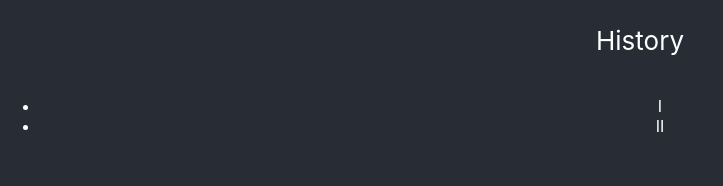
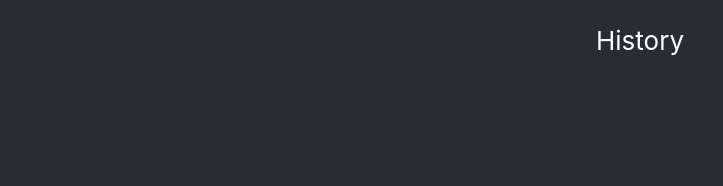
Before and after one commit to dbstylesnet/typescript-test, a React (Create React App) app: page /history in a window 1280 px wide. Shown: the top 186 px of the page, without its empty margins (0-723 px from the left). Built offline with nearby package versions, Linux system fonts and the light colour scheme.

Commit message:
History page and formatting

```diff
--- /dev/null
+++ b/src/HistoryContext.tsx
@@ -0,0 +1,3 @@
+import { createContext } from 'react'
+
+export const HistoryContext = createContext<any>({})
--- /dev/null
+++ b/src/TopTrumps.tsx
@@ -0,0 +1,26 @@
+import React, { useState } from 'react'
+import GlobalStyle from './GlobalStyle';
+import Game from './pages/Game'
+import History from './pages/History'
+import { ApolloProvider } from '@apollo/client'
+import { CLIENT } from './consts'
+import { BrowserRouter as Router, Route, Switch } from 'react-router-dom'
+import { HistoryContext } from './HistoryContext'
+
+const TopTrumps = () => {
+    const [historyScores, setHistoryScores] = useState([])
+
+    return <ApolloProvider client={CLIENT}>
+        <GlobalStyle />
+        <Router>
+            <Switch>
+                <HistoryContext.Provider value={{ historyScores, setHistoryScores }}>
+                    <Route path="/history" component={History} />
+                    <Route path="/" exact component={Game} />
+                </HistoryContext.Provider>
+            </Switch>
+        </Router>
+    </ApolloProvider>
+}
+
+export default TopTrumps
--- a/src/componenets/Button/index.tsx
+++ b/src/componenets/Button/index.tsx
@@ -8,8 +8,8 @@ type BtnProps = {
 
 const Button = ({ callback, text }: BtnProps) => {
     return <ButtonStyles onClick={callback}>
-            {text}
-        </ButtonStyles>
+        {text}
+    </ButtonStyles>
 }
 
 export default Button
--- a/src/componenets/Card/index.tsx
+++ b/src/componenets/Card/index.tsx
@@ -1,7 +1,7 @@
 import React from 'react'
 import CardStyles from './styles'
 
-interface PlayerProps{
+interface PlayerProps {
     isTurnStarted: boolean,
     playerITurn: boolean,
     cardType?: string,
--- a/src/componenets/Header/index.tsx
+++ b/src/componenets/Header/index.tsx
@@ -1,6 +1,6 @@
 import React from 'react'
 import HeaderStyles from './styles'
-import {Link } from 'react-router-dom'
+import { Link } from 'react-router-dom'
 
 type HeaderProps = {
     scores?: string[],
@@ -14,7 +14,7 @@ const Header = ({ scores, scoreI, scoreII }: HeaderProps) => {
             Top Trumps
                 <div className="history-link">
                 <Link to="/history" >
-                        <div>Check History</div>
+                    <div>Results</div>
                 </Link>
             </div>
         </header>
--- a/src/index.tsx
+++ b/src/index.tsx
@@ -1,26 +1,15 @@
 import React from 'react';
 import ReactDOM from 'react-dom';
-import GlobalStyle from './GlobalStyle';
 import * as serviceWorker from './serviceWorker';
-import Game from './pages/Game'
-import History from './pages/History'
-import { ApolloProvider } from  '@apollo/client'
-import { CLIENT } from './consts'
-import { BrowserRouter as Router, Route, Switch } from 'react-router-dom'
+
+import TopTrumps from './TopTrumps'
+
 
 ReactDOM.render(
-  <React.StrictMode>
-    <ApolloProvider client={CLIENT}>
-      <GlobalStyle />
-      <Router>
-        <Switch>
-          <Route path="/history" component={() => <History scores={["I", "II"]} />}/>
-          <Route path="/" exact component={Game} />
-        </Switch>
-      </Router>
-    </ApolloProvider>
-  </React.StrictMode>,
-  document.getElementById('root')
+    <React.StrictMode>
+        <TopTrumps />
+    </React.StrictMode>,
+    document.getElementById('root')
 );
 // If you want your app to work offline and load faster, you can change
 // unregister() to register() below. Note this comes with some pitfalls.
--- a/src/pages/Game/index.tsx
+++ b/src/pages/Game/index.tsx
@@ -1,10 +1,11 @@
-import React, { useState } from 'react';
+import React, { useState, useContext } from 'react';
 import GamePage from './styles';
 import { useQuery } from '@apollo/client'
 import { GET_STARSHIPS_AND_PEOPLE } from '../../consts'
 import Card from '../../componenets/Card'
 import Header from '../../componenets/Header'
 import Button from '../../componenets/Button'
+import { HistoryContext } from '../../HistoryContext'
 
 interface Starship {
     id: string,
@@ -30,6 +31,8 @@ interface GameState {
 
 const Game = () => {
     const { loading, error, data } = useQuery(GET_STARSHIPS_AND_PEOPLE)
+    const { setHistoryScores } = useContext(HistoryContext)
+
     const [gameState, setGameState] = useState<GameState>(
         {
             scores: [],
@@ -45,12 +48,11 @@ const Game = () => {
     const onTurnStart = () => {
         const assignedStarships = data.allStarships
             .slice()
-            .sort(()=> 0.5 - Math.random())
+            .sort(() => 0.5 - Math.random())
             .slice(0, 2)
-
         const assignedPersons = data.allPersons
             .slice()
-            .sort(()=> 0.5 - Math.random())
+            .sort(() => 0.5 - Math.random())
             .slice(0, 2)
 
         setGameState({
@@ -61,7 +63,7 @@ const Game = () => {
         })
     }
 
-    const startOver = () => {
+    const onStartOver = () => {
         setGameState({
             scores: [],
             scoreI: 0,
@@ -90,6 +92,7 @@ const Game = () => {
             isPlayerITurn: winner === "I" || (winner === "D" && gameState.isPlayerITurn),
             isTurnStarted: false,
         })
+        setHistoryScores(gameState.scores)
     }
 
     const onPersonClick = () => {
@@ -109,6 +112,7 @@ const Game = () => {
             isPlayerITurn: winner === "I" || (winner === "D" && gameState.isPlayerITurn),
             isTurnStarted: false,
         })
+        setHistoryScores(gameState.scores)
     }
 
     if (loading) return <p>Loading</p>
@@ -125,7 +129,7 @@ const Game = () => {
             {gameState.starships.length ? <div>Starships</div> : ''}
             <div className="cards-container">
                 {gameState.starships && gameState.starships
-                .map((starship: Starship, index:number) => (
+                    .map((starship: Starship, index: number) => (
                         <div key={starship.id} className="starships">
                             <Card
                                 onCardClick={onStarshipClick}
@@ -145,7 +149,7 @@ const Game = () => {
             {gameState.persons.length ? <div>Persons</div> : ''}
             <div className="cards-container">
                 {gameState.persons && gameState.persons
-                .map((persons: Persons, index:number) => (
+                    .map((persons: Persons, index: number) => (
                         <div key={persons.id} className="persons">
                             <Card
                                 onCardClick={onPersonClick}
@@ -164,14 +168,13 @@ const Game = () => {
 
             {gameState.starships.length ?
                 <div><h2>
-                    {`Player ${gameState.isPlayerITurn ? 'I': 'II'} chooses card`}
+                    {`Player ${gameState.isPlayerITurn ? 'I' : 'II'} chooses card`}
                 </h2></div> :
                 ''
             }
 
             <Button callback={(onTurnStart)} text="Next turn" />
-
-            <Button callback={(startOver)} text="Start New Game" />
+            <Button callback={(onStartOver)} text="Start New Game" />
         </GamePage>
     )
 }
--- a/src/pages/History/index.tsx
+++ b/src/pages/History/index.tsx
@@ -1,21 +1,24 @@
-import React from 'react'
+import React, { useContext } from 'react'
 import HistoryPage from './styles'
+import { HistoryContext } from '../../HistoryContext'
 
-interface HistoryProps {
-    scores?: string[],
+interface Scores {
+    scores?: string,
 }
 
-const History = ({ scores }: HistoryProps) => {
+const History = () => {
+    const { historyScores } = useContext(HistoryContext)
+
     return <HistoryPage>
         <header className="header">
             History
         </header>
         <ul>
-        {scores ?
-            scores.map(score => (
-                    <li>{score}</li>
-                ))
-            : 'none'
+            {historyScores.length > 0 ?
+                historyScores.map((scores: Scores, index: number) => {
+                    return <div key={index}>{scores}</div>
+                }) :
+                ''
             }
         </ul>
     </HistoryPage>
```
Also changed, not shown: src/componenets/query.tsx (deleted, +0 -43 lines). Lines whose indentation alone changed are shown as unchanged.
